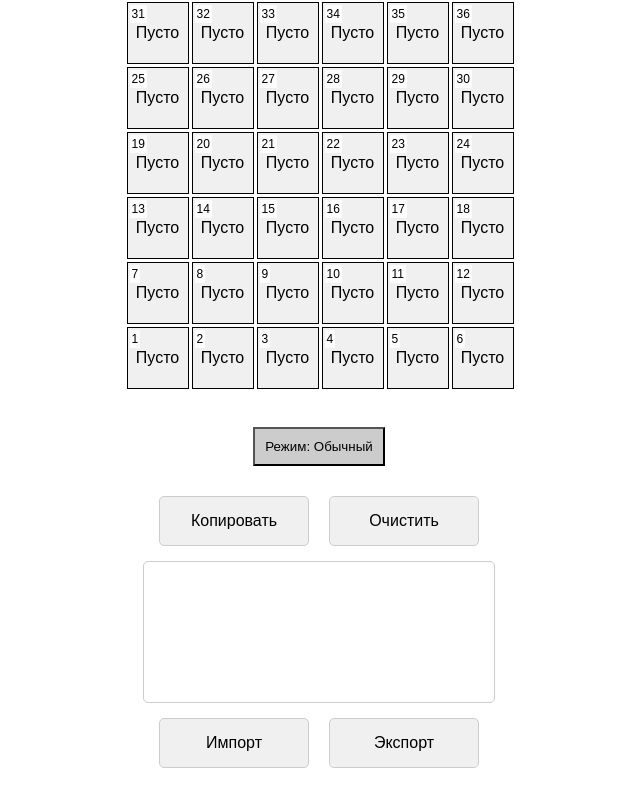
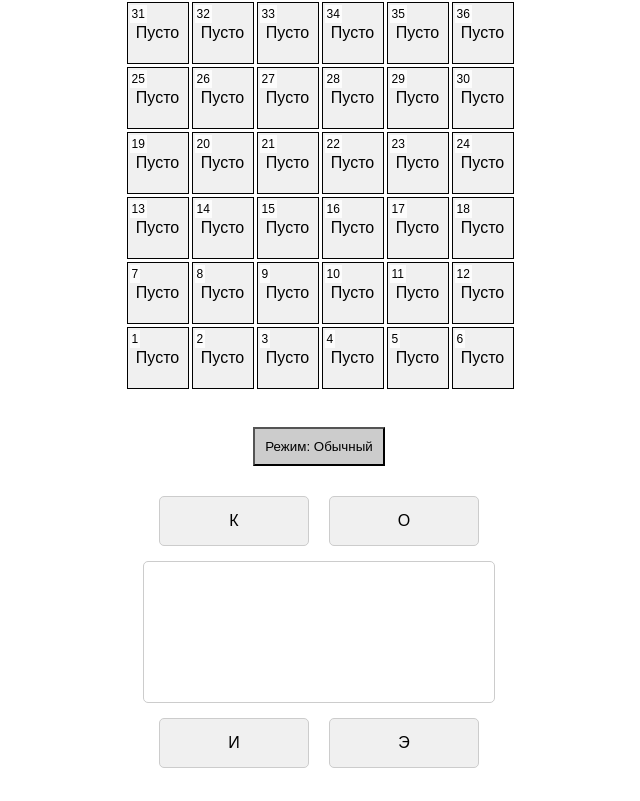
Before and after one commit to Shuredinga25/sfmap, a plain HTML site: page index.html in a window 1280 px wide. Shown: the part 83-884 px from the top of the page, without its empty margins (321-961 px from the left). Drawn offline with Linux system fonts and the light colour scheme.

Commit message:
Update index.html

```diff
--- a/index.html
+++ b/index.html
@@ -63,13 +63,13 @@
     <div id="exportImportContainer">
         <div id="exportImportControls">
             <div class="button-row">
-                <button class="control-button" onclick="copyText()">Копировать</button>
-                <button class="control-button" onclick="clearText()">Очистить</button>
+                <button class="control-button" onclick="copyText()">К</button>
+                <button class="control-button" onclick="clearText()">О</button>
             </div>
             <textarea id="exportImportText"></textarea>
             <div class="button-row">
-                <button class="control-button" onclick="importData()">Импорт</button>
-                <button class="control-button" onclick="exportData()">Экспорт</button>
+                <button class="control-button" onclick="importData()">И</button>
+                <button class="control-button" onclick="exportData()">Э</button>
             </div>
         </div>
     </div>
```
